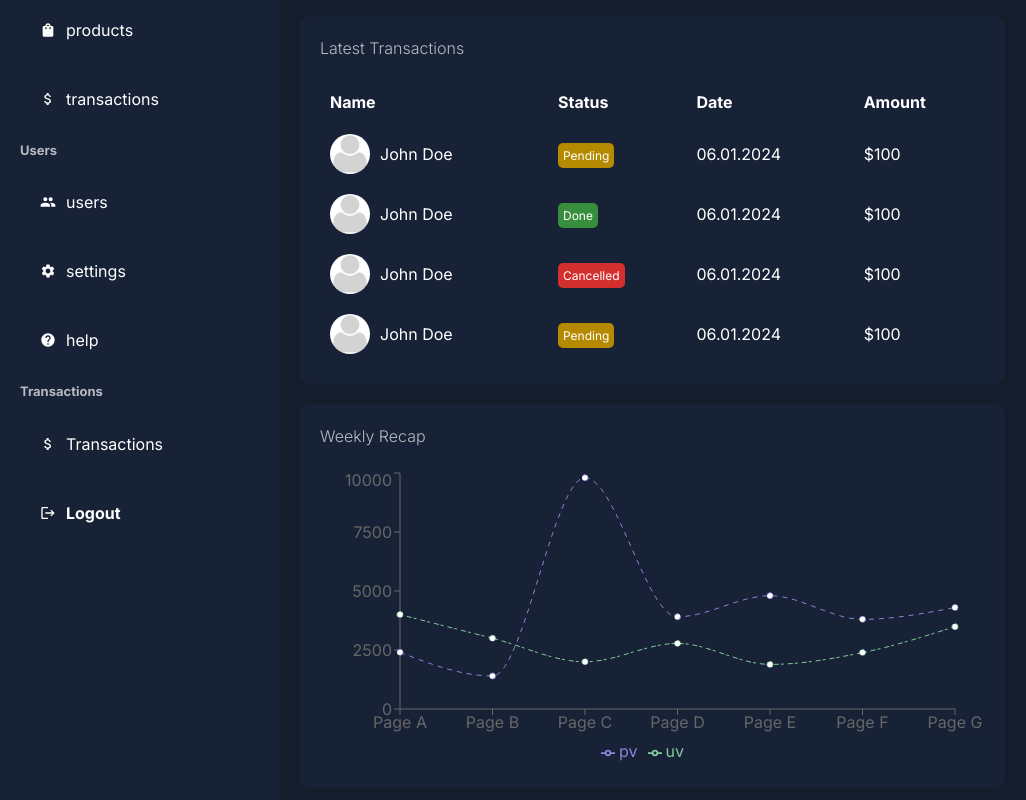
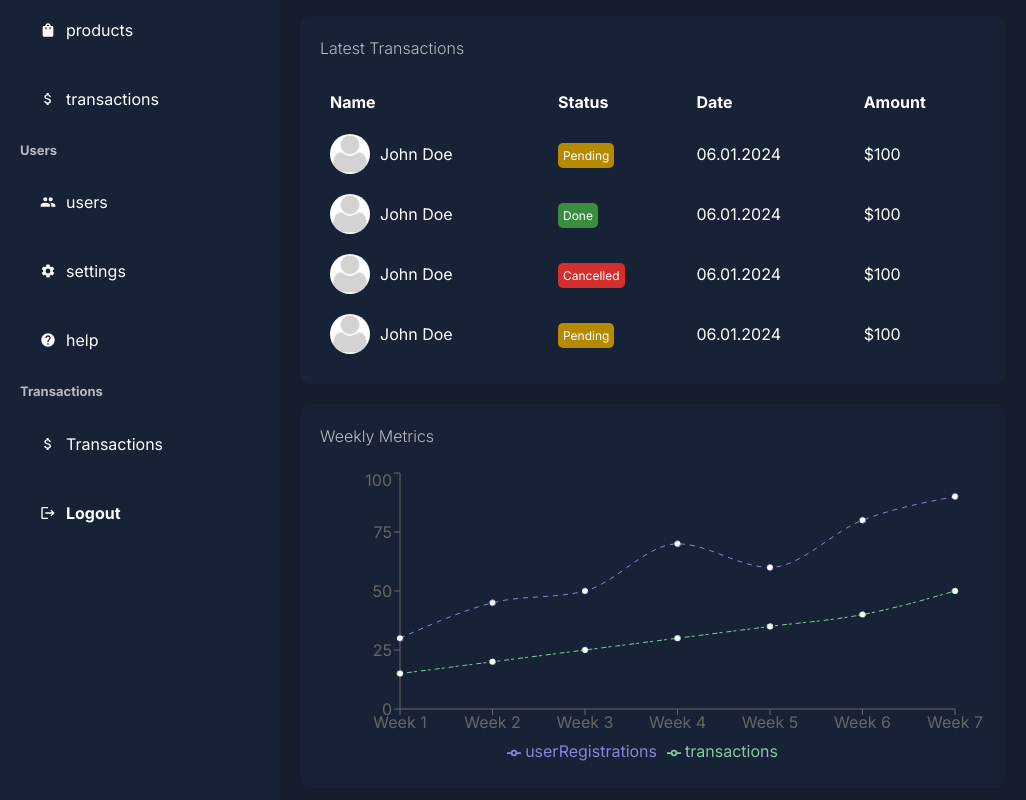
Before and after one commit to saurav-ghimire/Next-JS-Dashboard, a Next.js app: page /dashboard in a window 1280 px wide. Shown: the part 280-1080 px from the top of the page, without its empty margins (0-1026 px from the left). Built offline with nearby package versions, Linux system fonts and the light colour scheme.

Commit message:
Some Minor CHanges in charts

```diff
--- a/app/components/dashboard/chart/chart.jsx
+++ b/app/components/dashboard/chart/chart.jsx
@@ -1,78 +1,37 @@
-"use client"
+"use client";
 import React from 'react';
 import { LineChart, Line, XAxis, YAxis, Tooltip, Legend, ResponsiveContainer } from 'recharts';
-import styles from './chart.module.css'
-const Chart = () => {
+import styles from './chart.module.css';
 
+const chart = () => {
   const data = [
-  {
-    name: 'Page A',
-    uv: 4000,
-    pv: 2400,
-    amt: 2400,
-  },
-  {
-    name: 'Page B',
-    uv: 3000,
-    pv: 1398,
-    amt: 2210,
-  },
-  {
-    name: 'Page C',
-    uv: 2000,
-    pv: 9800,
-    amt: 2290,
-  },
-  {
-    name: 'Page D',
-    uv: 2780,
-    pv: 3908,
-    amt: 2000,
-  },
-  {
-    name: 'Page E',
-    uv: 1890,
-    pv: 4800,
-    amt: 2181,
-  },
-  {
-    name: 'Page F',
-    uv: 2390,
-    pv: 3800,
-    amt: 2500,
-  },
-  {
-    name: 'Page G',
-    uv: 3490,
-    pv: 4300,
-    amt: 2100,
-  },
+    { name: 'Week 1', userRegistrations: 30, transactions: 15 },
+    { name: 'Week 2', userRegistrations: 45, transactions: 20 },
+    { name: 'Week 3', userRegistrations: 50, transactions: 25 },
+    { name: 'Week 4', userRegistrations: 70, transactions: 30 },
+    { name: 'Week 5', userRegistrations: 60, transactions: 35 },
+    { name: 'Week 6', userRegistrations: 80, transactions: 40 },
+    { name: 'Week 7', userRegistrations: 90, transactions: 50 },
   ];
 
   return (
     <div className={styles.container}>
-    <h2 className={styles.title}>Weekly Recap</h2>
+      <h2 className={styles.title}>Weekly Metrics</h2>
       <ResponsiveContainer width="100%" height={300}>
         <LineChart
           data={data}
-        margin={{
-          top: 5,
-          right: 30,
-          left: 20,
-          bottom: 5,
-        }}
+          margin={{ top: 5, right: 30, left: 20, bottom: 5 }}
         >
-
           <XAxis dataKey="name" />
           <YAxis />
-        <Tooltip contentStyle={{background:"#151c2c"}} />
+          <Tooltip contentStyle={{ background: "#151c2c" }} />
           <Legend />
-        <Line type="monotone" dataKey="pv" stroke="#8884d8" strokeDasharray="5 5" />
-        <Line type="monotone" dataKey="uv" stroke="#82ca9d" strokeDasharray="3 4 5 2" />
+          <Line type="monotone" dataKey="userRegistrations" stroke="#8884d8" strokeDasharray="5 5" />
+          <Line type="monotone" dataKey="transactions" stroke="#82ca9d" strokeDasharray="3 4 5 2" />
         </LineChart>
       </ResponsiveContainer>
     </div>
   );
 };
 
-export default Chart;
+export default chart;
```
Lines whose indentation alone changed are shown as unchanged.
